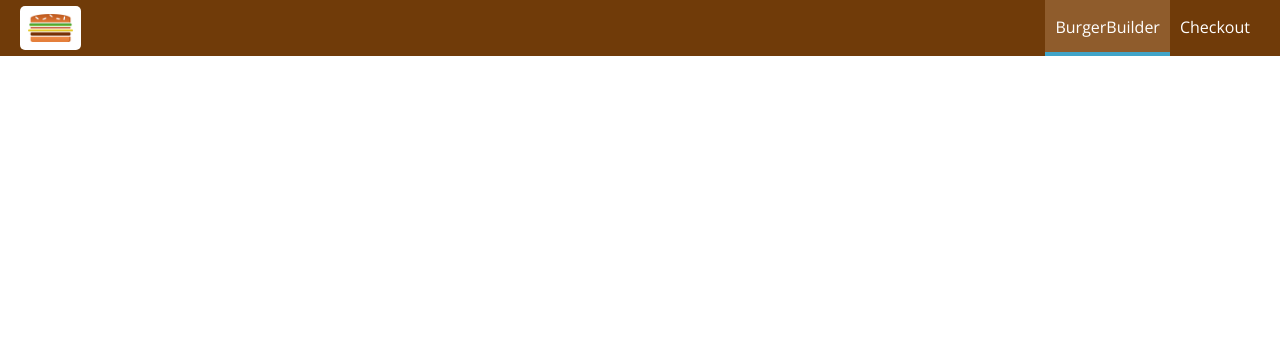
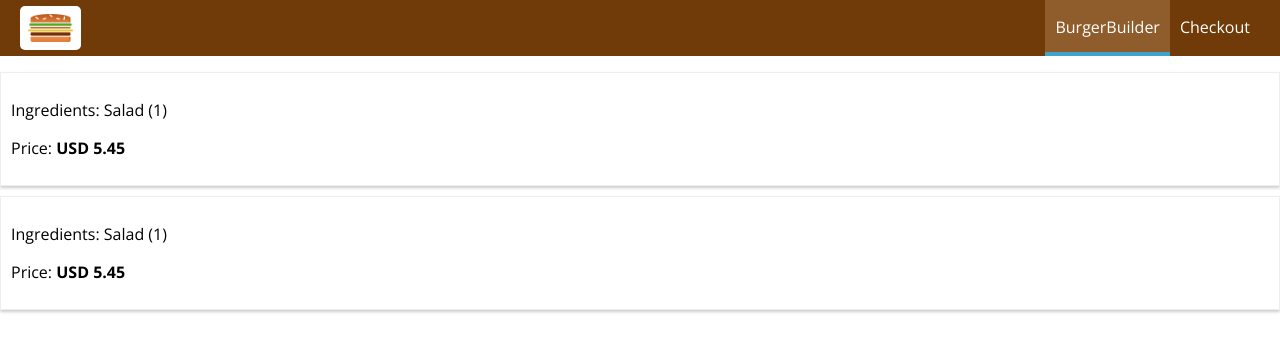
Before and after one commit to Jarkkohei/React-Complete-Guide, a React app: page /orders in a window 1280 px wide. Shown: the top 352 px of the page. Built offline with nearby package versions, Linux system fonts and the light colour scheme.

Commit message:
Added the Route for the "Orders"-component into the "App.js"-file.

```diff
--- a/src/App.js
+++ b/src/App.js
@@ -5,6 +5,7 @@ import { Switch, Route } from 'react-router-dom';
 import Layout from './hoc/Layout/Layout';
 import BurgerBuilder from './containers/BurgerBuilder/BurgerBuilder';
 import Checkout from './containers/Checkout/Checkout';
+import Orders from './containers/Orders/Orders';
 
 class App extends Component {
   render() {
@@ -13,6 +14,7 @@ class App extends Component {
         <Layout>
           <Switch>
             <Route path="/checkout" component={Checkout} />
+            <Route path="/orders" component={Orders} />
             <Route path="/" exact component={BurgerBuilder} />
           </Switch>
         </Layout>
--- a/src/containers/Orders/Orders.js
+++ b/src/containers/Orders/Orders.js
@@ -1,8 +1,15 @@
 import React, { Component } from 'react';
+
+import Order from './../../components/Order/Order';
 
 class Orders extends Component {
     render() {
-        return ();
+        return (
+            <div>
+                <Order />
+                <Order />
+            </div>
+        );
     }
 }
 
```
